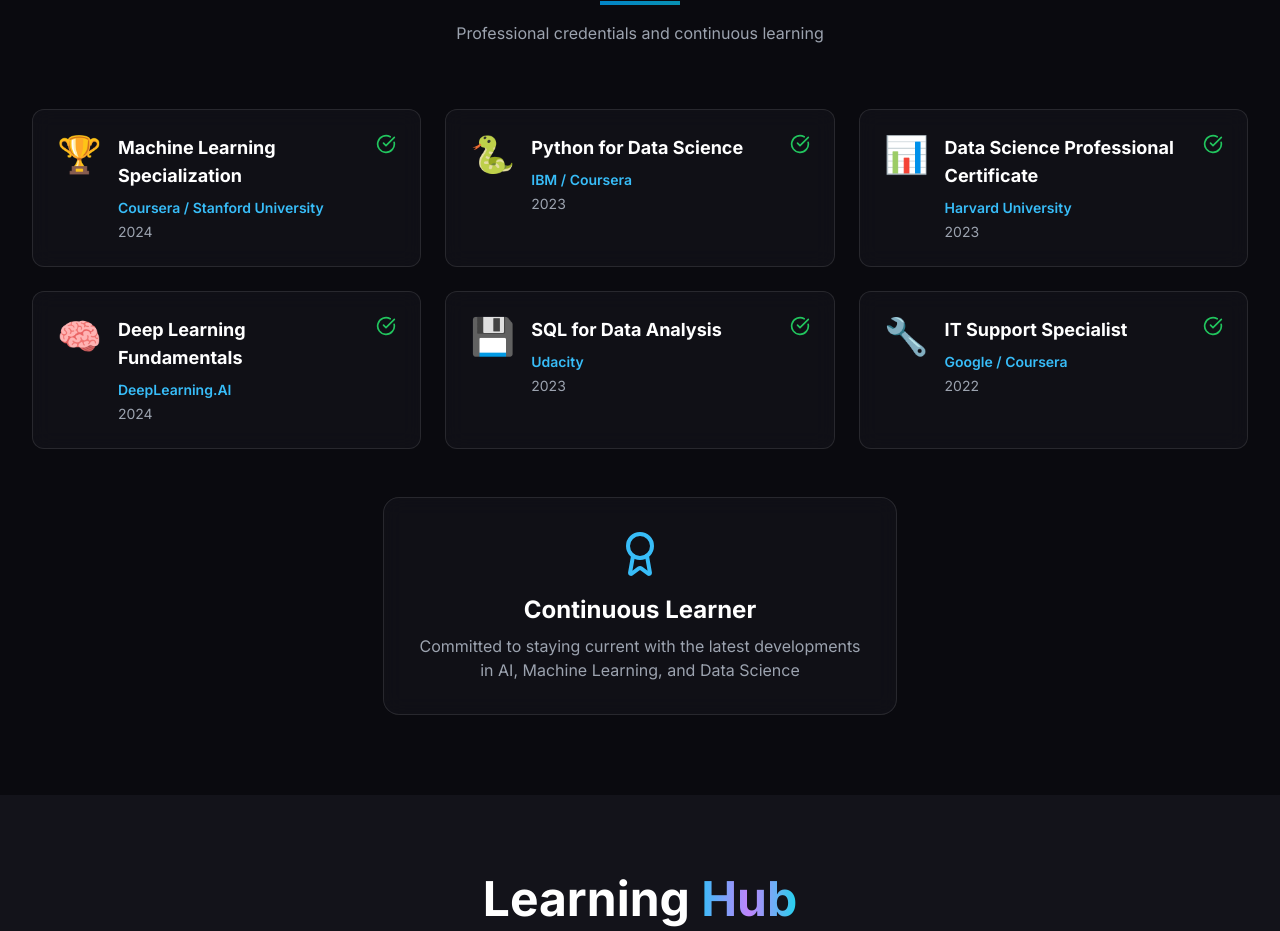
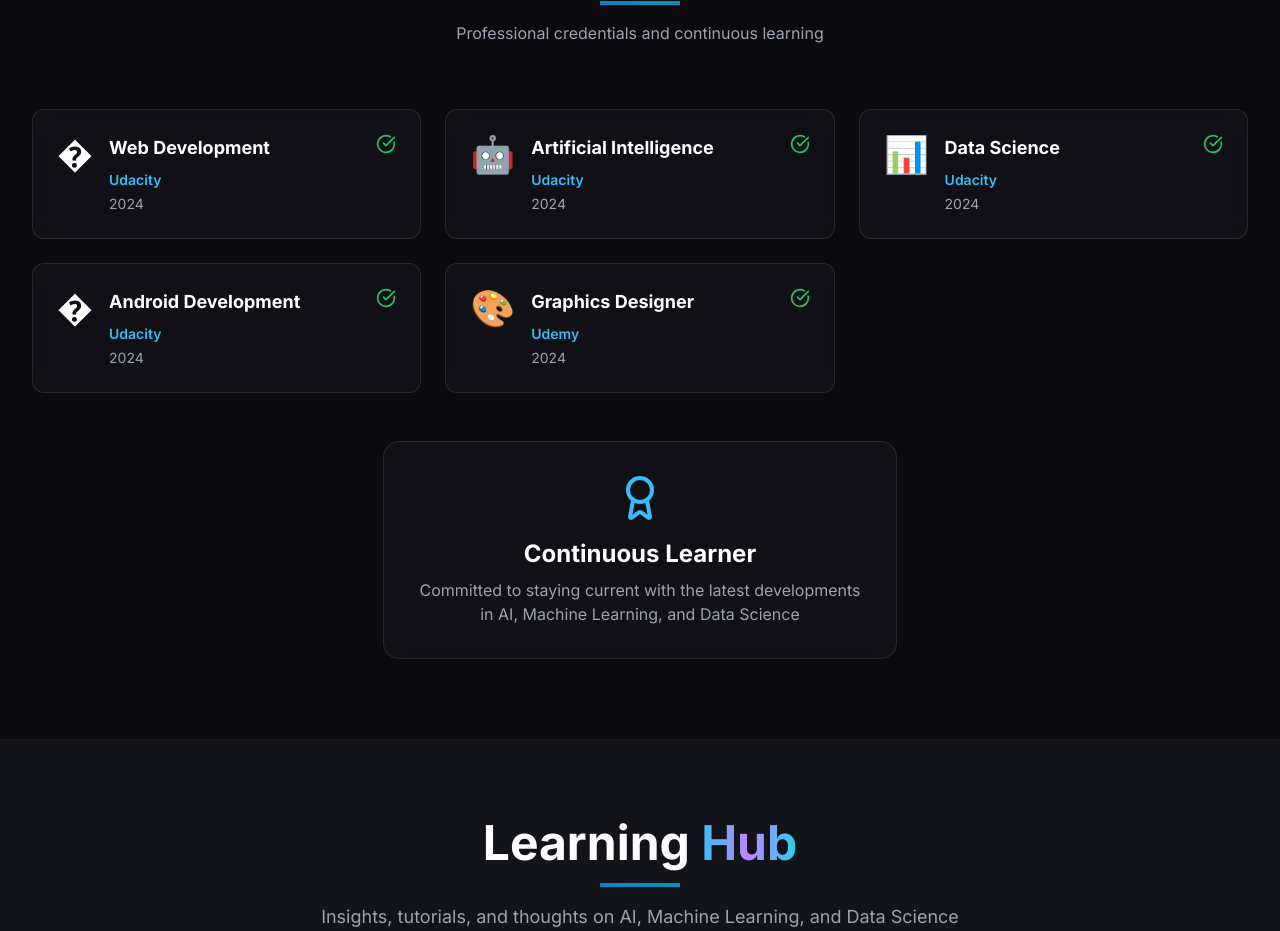
Before and after one commit to ERMIYASZEWDU/ermiyas-portfolio, a React (Vite) app: page / in a window 1280 px wide. Shown: the part 7300-8231 px from the top of the page. Built offline with nearby package versions, Linux system fonts and the light colour scheme.

Commit message:
Update certifications section with Udacity and Udemy credentials

```diff
--- a/src/components/Certifications.tsx
+++ b/src/components/Certifications.tsx
@@ -9,40 +9,34 @@
 
   const certifications = [
     {
-      title: 'Machine Learning Specialization',
-      issuer: 'Coursera / Stanford University',
+      title: 'Web Development',
+      issuer: 'Udacity',
       date: '2024',
-      badge: '🏆',
+      badge: '�',
     },
     {
-      title: 'Python for Data Science',
-      issuer: 'IBM / Coursera',
-      date: '2023',
-      badge: '🐍',
+      title: 'Artificial Intelligence',
+      issuer: 'Udacity',
+      date: '2024',
+      badge: '🤖',
     },
     {
-      title: 'Data Science Professional Certificate',
-      issuer: 'Harvard University',
-      date: '2023',
+      title: 'Data Science',
+      issuer: 'Udacity',
+      date: '2024',
       badge: '📊',
     },
     {
-      title: 'Deep Learning Fundamentals',
-      issuer: 'DeepLearning.AI',
+      title: 'Android Development',
+      issuer: 'Udacity',
       date: '2024',
-      badge: '🧠',
+      badge: '�',
     },
     {
-      title: 'SQL for Data Analysis',
-      issuer: 'Udacity',
-      date: '2023',
-      badge: '💾',
-    },
-    {
-      title: 'IT Support Specialist',
-      issuer: 'Google / Coursera',
-      date: '2022',
-      badge: '🔧',
+      title: 'Graphics Designer',
+      issuer: 'Udemy',
+      date: '2024',
+      badge: '🎨',
     },
   ];
 
```
Also changed, not shown: index.html (line endings or trailing spaces).
